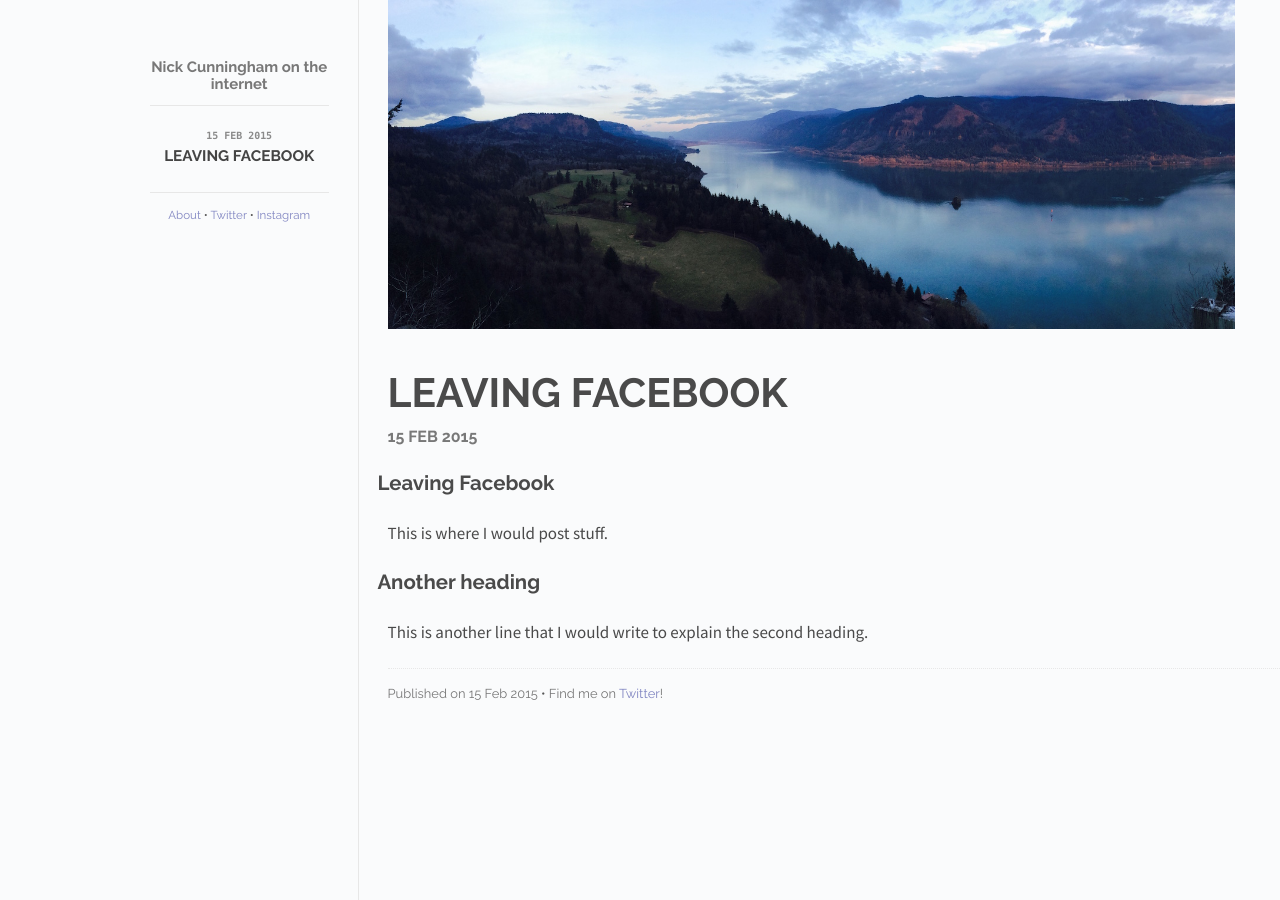
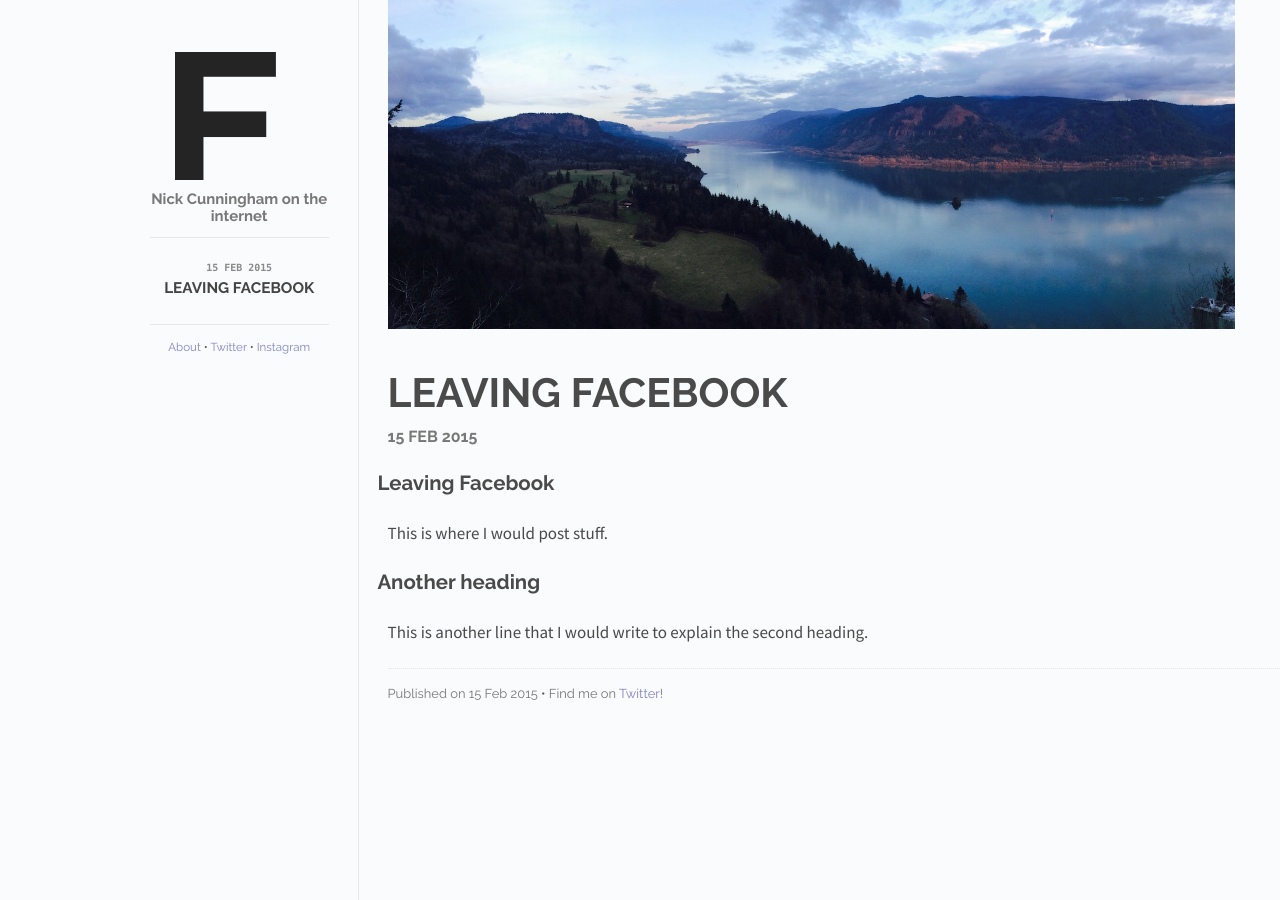
Before and after one commit to cunningham/cunningham.github.io, a Jekyll site: the page built from index.html, in a window 1280 px wide. Built offline with Jekyll 4.4.1, drawn with Linux system fonts in a browser that asks for light colours; Markdown is read by kramdown in place of the engine named in the settings.

Commit message:
voronoi: try number 2

```diff
--- a/_layouts/default.html
+++ b/_layouts/default.html
@@ -19,15 +19,15 @@
       <link href='http://fonts.googleapis.com/css?family=Source+Sans+Pro:300,400,700' rel='stylesheet' type='text/css'>
       <link href='http://fonts.googleapis.com/css?family=Raleway:300,400,700' rel='stylesheet' type='text/css'>
       <!-- Voronoi script -->
-      <script src="/scripts/voronoi.min.js"></script>
+      <script src="/scripts/voronoi.min.js" type="text/javascript"></script>
   </head>
   <body>
     <div class="site">
       <div class="sidebar" id="sidebar">
         <div class="header">
-        <div id="voronoi">
-        </div>
-          <!--          <h1 class="title"><a href="/"><img id="logo" src="/images/logo.png"></a></h1> -->
+        <h1 class="title"><a href="/"><img id="logo" src="/images/logo.png"></a></h1>
+          <div id="voronoi">
+          </div>
           <span class="tagline">Nick Cunningham on the internet</span>
         </div>
         <div class="posts">
```
